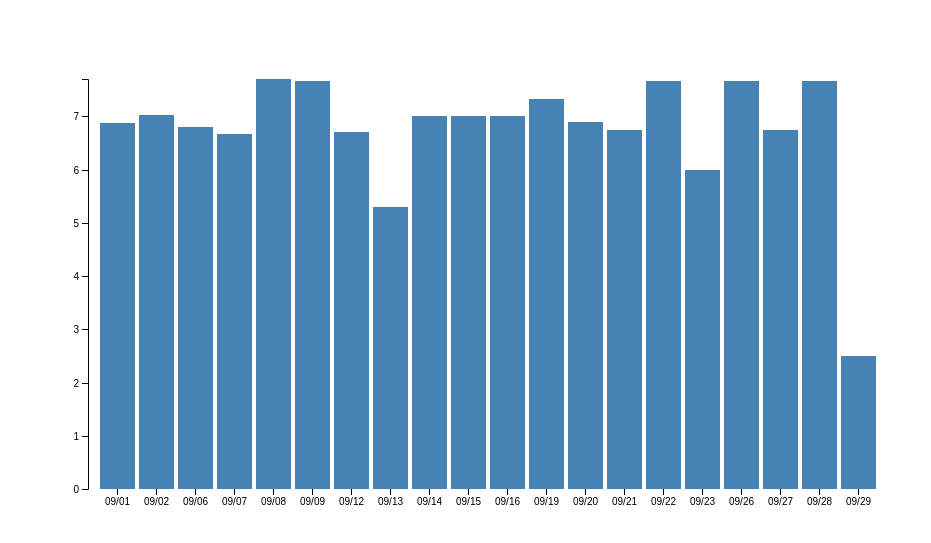
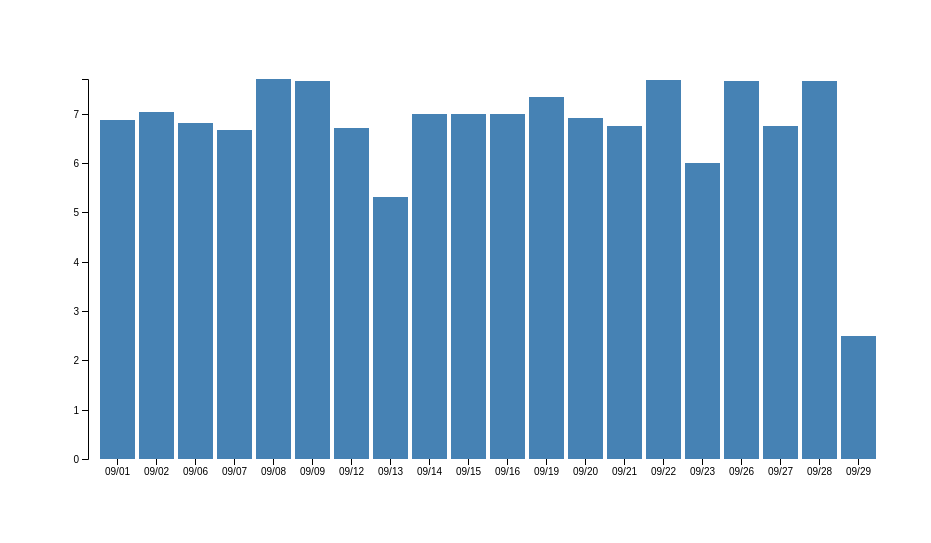
Before and after one commit to pranayaryal/d3, a plain HTML site: page index.html in a window 1280 px wide. Shown: the part 61-604 px from the top of the page, without its empty margins (0-931 px from the left). Drawn offline with nearby package versions, Linux system fonts and the light colour scheme.

Commit message:
Update index.html

```diff
--- a/index.html
+++ b/index.html
@@ -24,7 +24,7 @@
 <script>
 
 var svg = d3.select("svg"),
-    margin = {top: 60, right: 40, bottom: 30, left: 80},
+    margin = {top: 60, right: 40, bottom: 60, left: 80},
     width = +svg.attr("width") - margin.left - margin.right,
     height = +svg.attr("height") - margin.top - margin.bottom;
 
```
